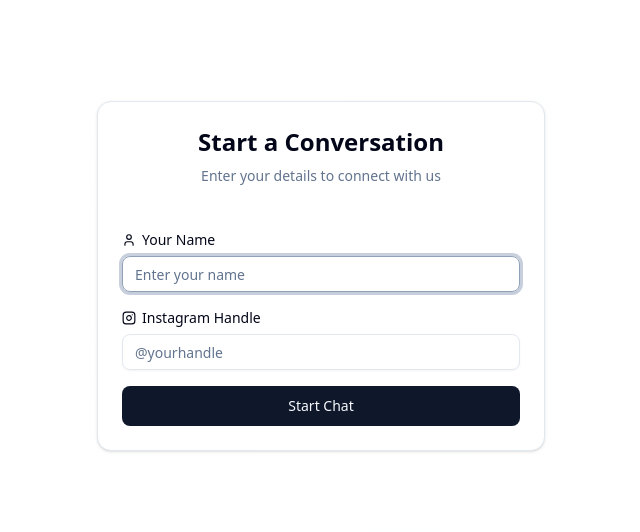
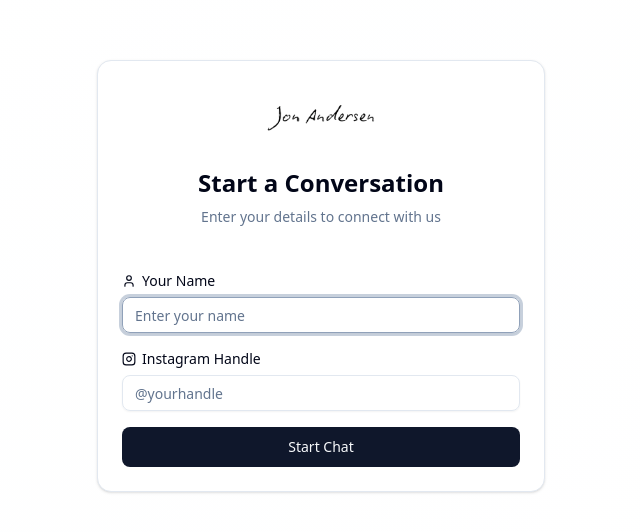
Before and after one commit to Brighttier/Chatbot-Peptides, a Next.js app: page /chat/new in a window 1280 px wide. Shown: the part 124-656 px from the top of the page, without its empty margins (319-959 px from the left). Built offline with nearby package versions, Linux system fonts and the light colour scheme; no server answers.

Commit message:
Add logo to direct chat link gateway page
🤖 Generated with [Claude Code](https://claude.com/claude-code)

Co-Authored-By: Claude Opus 4.5 <noreply@anthropic.com>

```diff
--- a/src/components/chat/simple-gateway.tsx
+++ b/src/components/chat/simple-gateway.tsx
@@ -1,6 +1,7 @@
 "use client";
 
 import { useState } from "react";
+import Image from "next/image";
 import { Button } from "@/components/ui/button";
 import { Input } from "@/components/ui/input";
 import { Card } from "@/components/ui/card";
@@ -69,11 +70,24 @@ export function SimpleGateway({
   return (
     <div className="min-h-screen flex items-center justify-center bg-gradient-to-br from-background via-accent/5 to-background p-4">
       <Card className="w-full max-w-md p-6 space-y-5">
-        <div className="text-center space-y-2">
-          <h1 className="text-2xl font-bold">Start a Conversation</h1>
-          <p className="text-muted-foreground text-sm">
-            Enter your details to connect with us
-          </p>
+        <div className="text-center space-y-4">
+          {/* Logo */}
+          <div className="flex justify-center">
+            <Image
+              src="/logo.png"
+              alt="Logo"
+              width={120}
+              height={120}
+              className="object-contain"
+              priority
+            />
+          </div>
+          <div className="space-y-2">
+            <h1 className="text-2xl font-bold">Start a Conversation</h1>
+            <p className="text-muted-foreground text-sm">
+              Enter your details to connect with us
+            </p>
+          </div>
         </div>
 
         <form onSubmit={handleSubmit} className="space-y-4">
```
